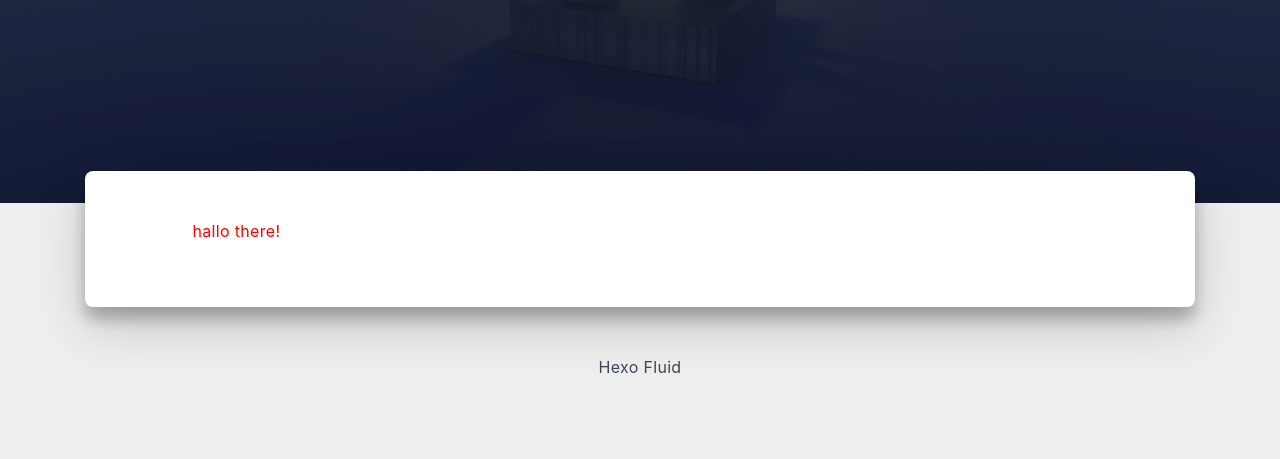
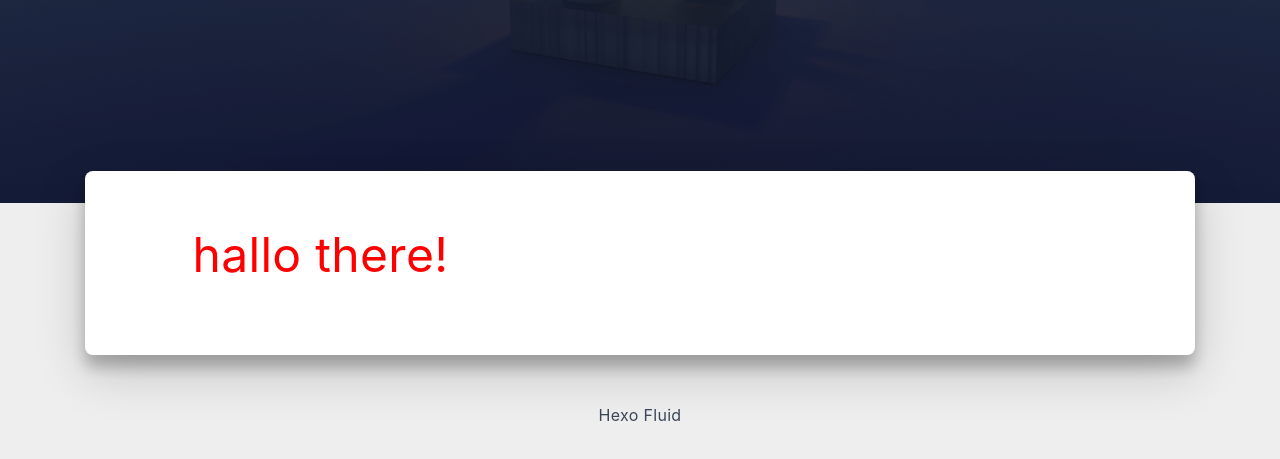
Before and after one commit to saltyzuo/saltyzuo.github.io, a plain HTML site: page about/index.html in a window 1280 px wide. Shown: the part 277-736 px from the top of the page. Drawn offline with nearby package versions, Linux system fonts and the light colour scheme; some packages are replaced by stand-ins of ours; a script that the page names is missing; some icons are missing; a small style sheet from the web is missing.

Commit message:
Site updated: 2026-03-07 17:47:40

```diff
--- a/about/index.html
+++ b/about/index.html
@@ -27,7 +27,7 @@
 <meta property="og:description" content="hallo there!">
 <meta property="og:locale" content="zh_CN">
 <meta property="article:published_time" content="2022-03-07T08:49:00.000Z">
-<meta property="article:modified_time" content="2026-03-07T09:43:04.994Z">
+<meta property="article:modified_time" content="2026-03-07T09:47:31.243Z">
 <meta property="article:author" content="saltyzuo">
 <meta name="twitter:card" content="summary_large_image">
 
@@ -221,7 +221,7 @@
 
 
 <article class="page-content">
-  <p><font color=red size = 3.2>hallo there!</font></p>
+  <p><font color=red size = 8.2>hallo there!</font></p>
 
 
 
```
